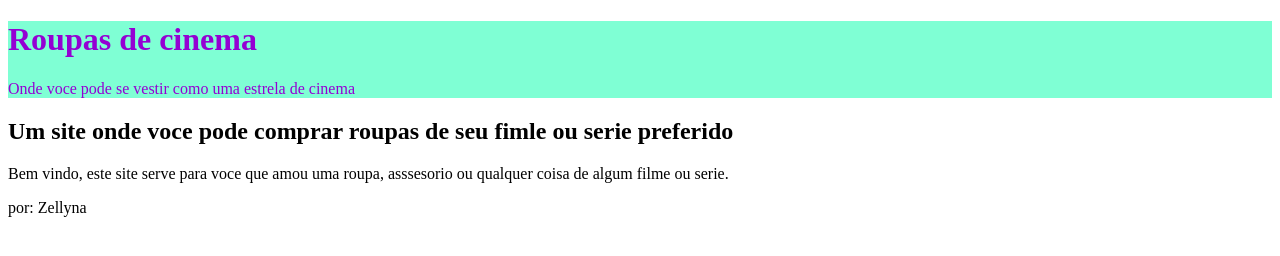
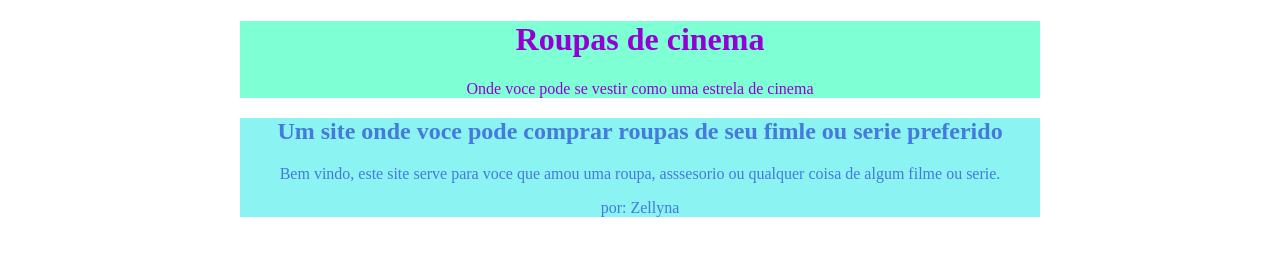
Before and after one commit to zellynapicanco-prog/site-repositore-1b-2trimestre, a plain HTML site: page index.html in a window 1280 px wide. Drawn offline with Linux system fonts and the light colour scheme.

Commit message:
criamos a margem e pxs

```diff
--- a/index.html
+++ b/index.html
@@ -8,7 +8,20 @@
     header{
 
     background-color: aquamarine;
-color: darkviolet;}
+    color: darkviolet;
+    text-align: center;
+    max-width: 800px;
+    margin: auto;
+}
+
+main{
+    background-color: #5defefb5;
+    color: #4479dd;
+    text-align: center;
+    max-width: 800px;
+    margin: auto;
+
+}
 
         </style>
     </head>
```
